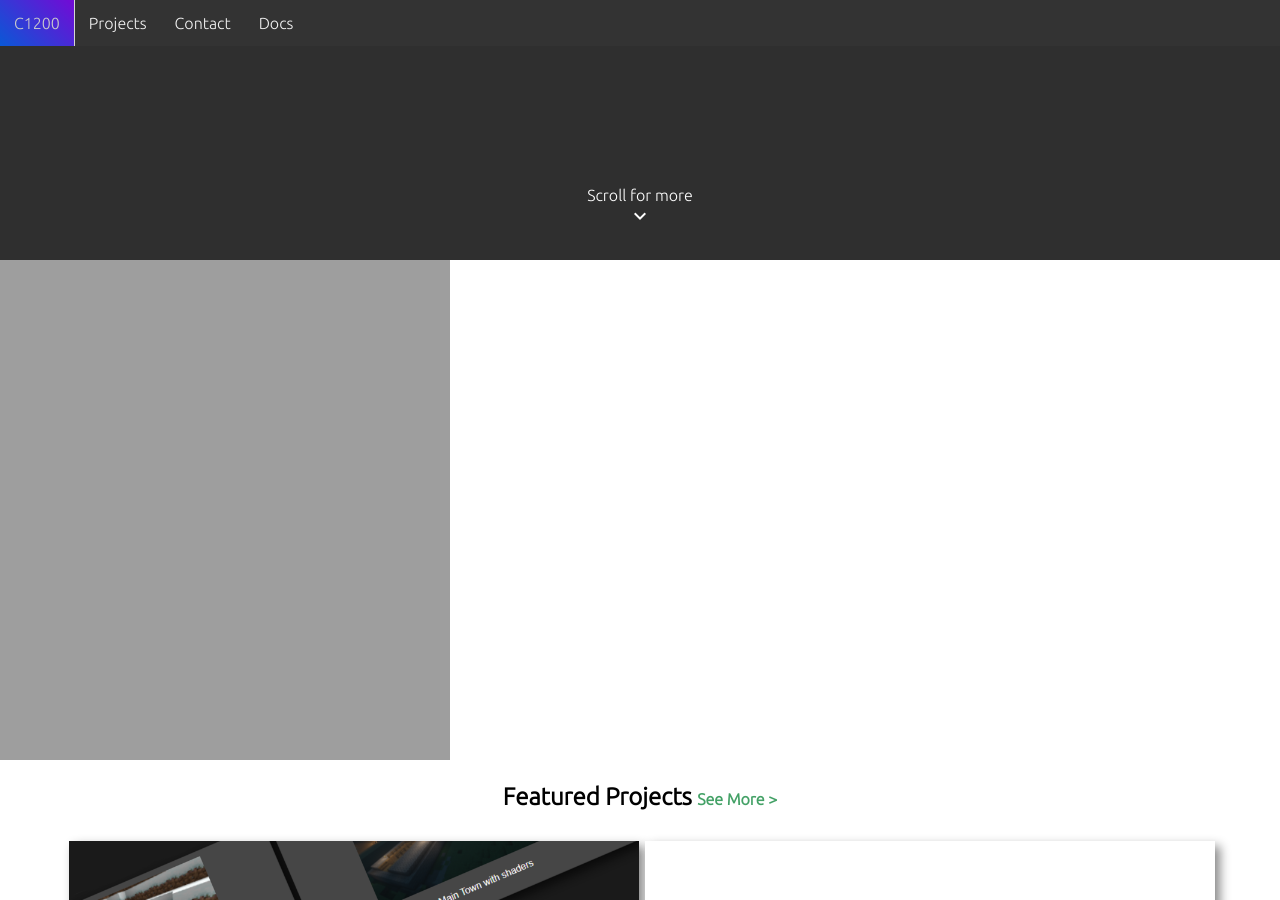
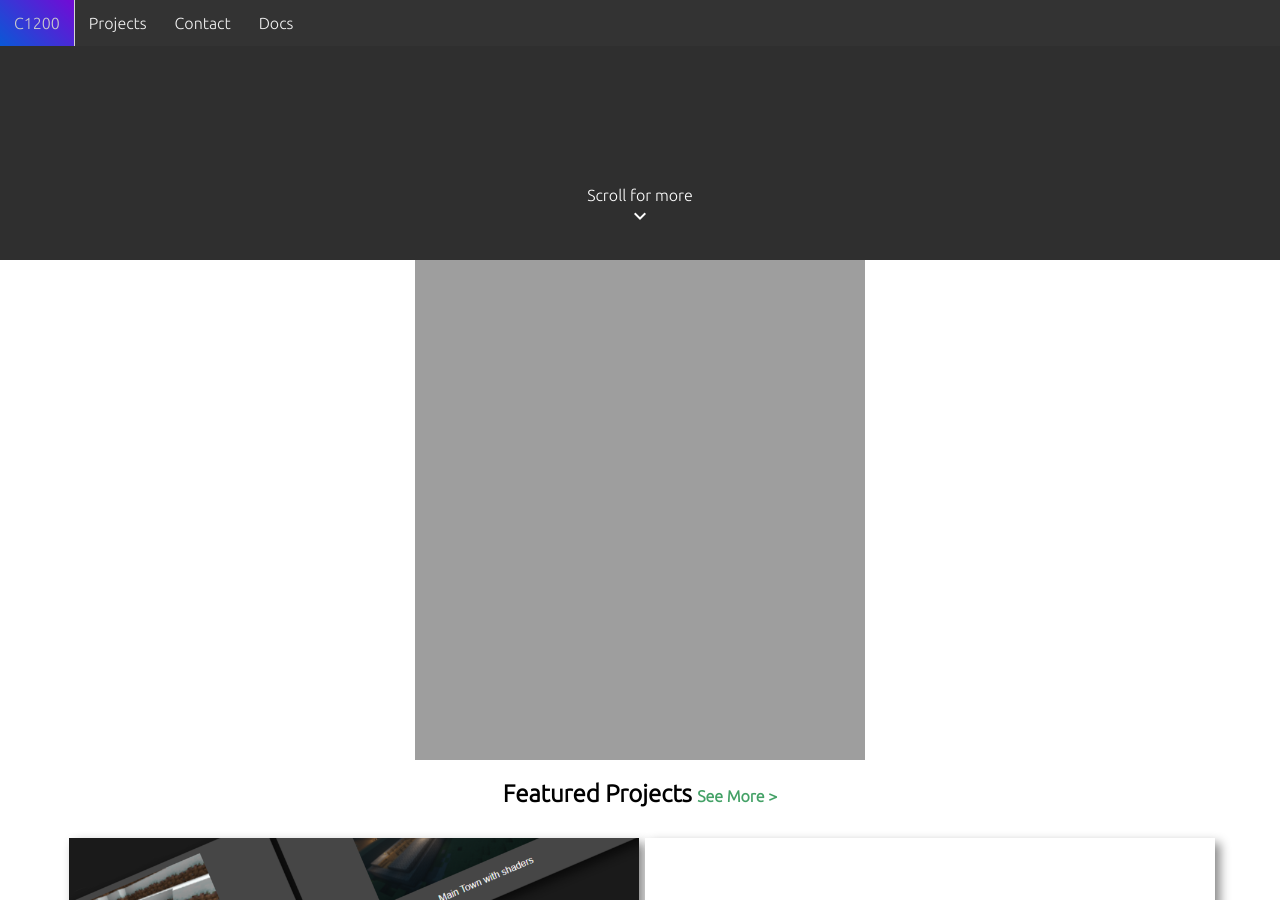
Before and after one commit to C1200/C1200.github.io, a Jekyll site: the page built from specialpages/home.md, in a window 1280 px wide and 900 px high, scrolled down 639 px. Built offline with Jekyll 4.4.1, drawn with Linux system fonts in a browser that asks for light colours.

Commit message:
Update home.html

```diff
--- a/_layouts/home.html
+++ b/_layouts/home.html
@@ -19,6 +19,7 @@ layout: base
     height="500"
     allowtransparency="true"
     frameborder="0"
+    style="margin: 0 auto; display: block;"
 ></iframe>
 
 <h2 class="sectionheader">Featured Projects <a href="/projects/" class="seemore"></a></h2>
```
